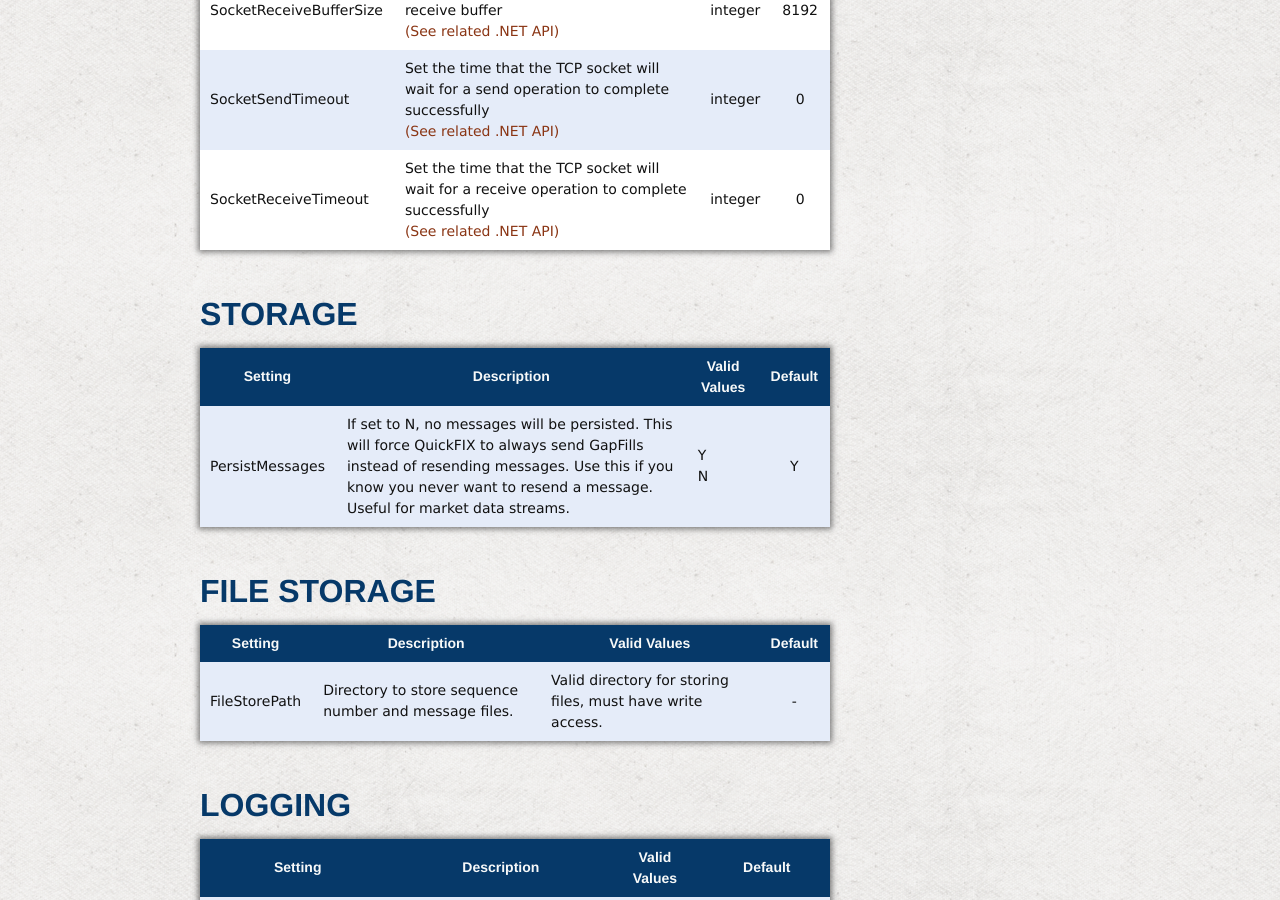
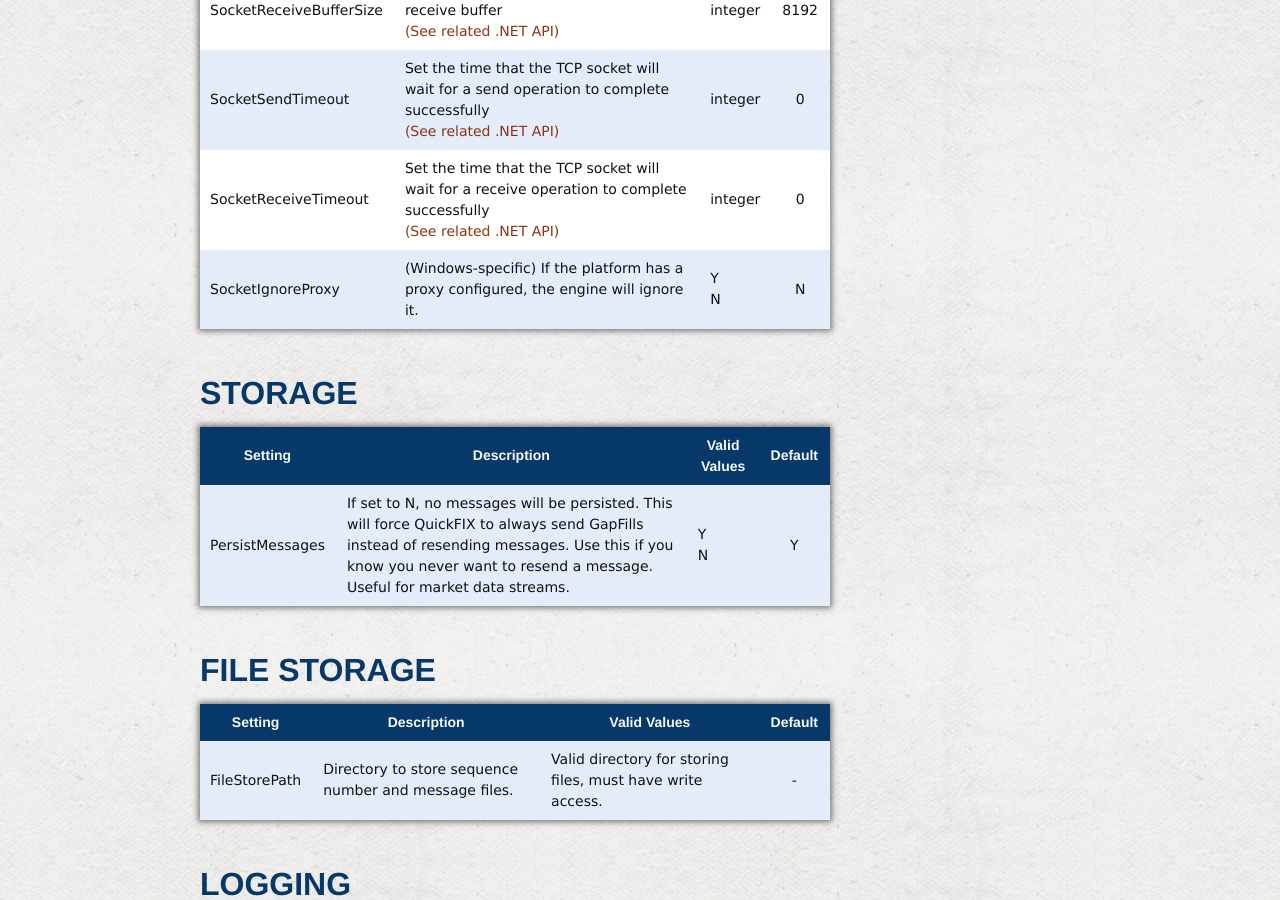
Before and after one commit to connamara/quickfixn, a Jekyll site: the page built from tutorial/configuration.md, in a window 1280 px wide and 900 px high, scrolled down 9010 px. Built offline with Jekyll 4.4.1, drawn with Linux system fonts in a browser that asks for light colours.

Commit message:
updates for 1.12

```diff
--- a/tutorial/configuration.md
+++ b/tutorial/configuration.md
@@ -652,6 +652,16 @@ QuickFIX Settings
     <td class='default'>0</td>
   </tr>
 
+  <tr>
+    <td class='setting'>SocketIgnoreProxy</td>
+    <td class='description'>(Windows-specific) If the platform has a proxy configured, the engine will ignore it.</td>
+    <td class='valid'>
+      <div>Y</div>
+      <div>N</div>
+    </td>
+    <td class='default'>N</td>
+  </tr>
+
 </table>
 
 <a name='storage'></a>
```
Also changed, not shown: tutorial/creating-an-application.md (+2 -0 lines), web/views/about/credits.md (+7 -0 lines).
